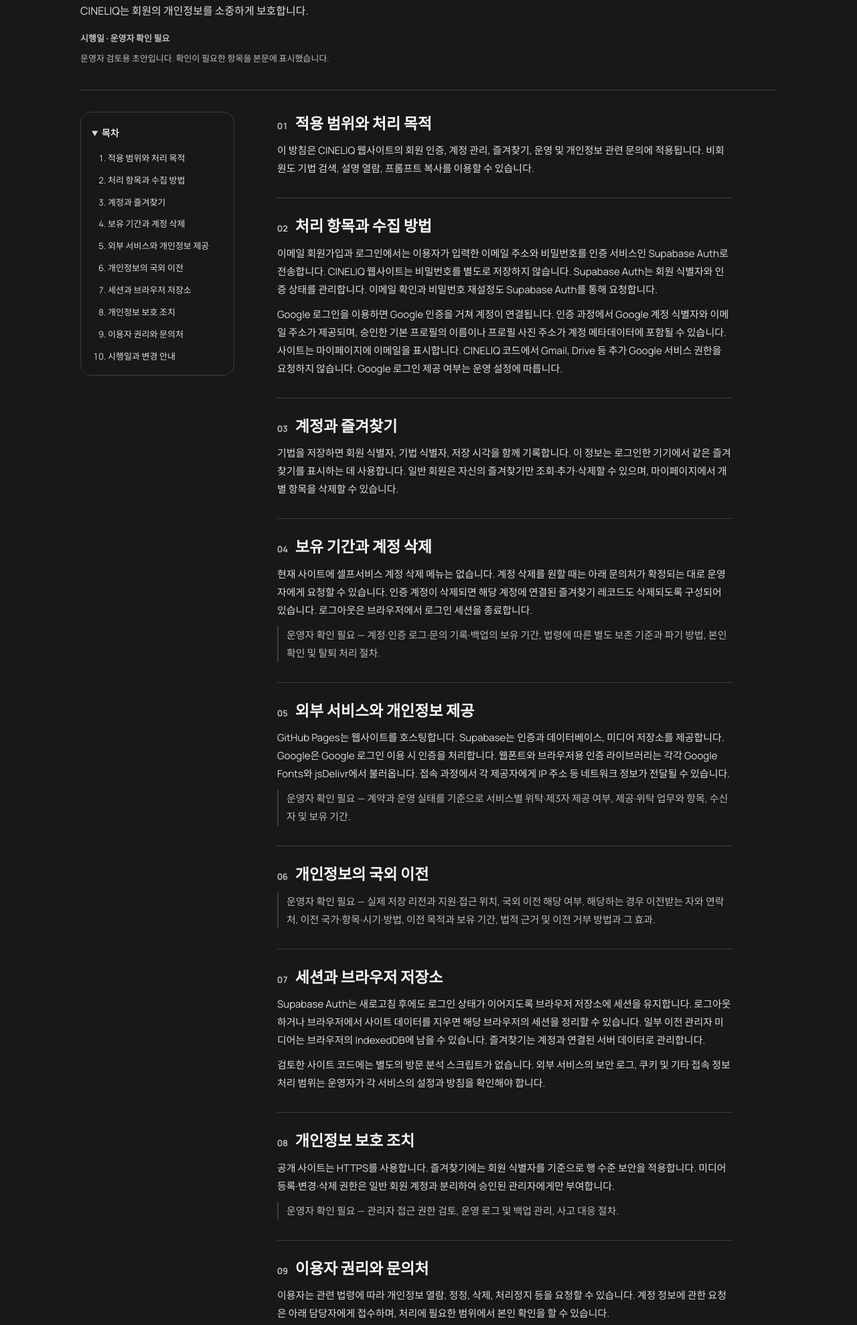
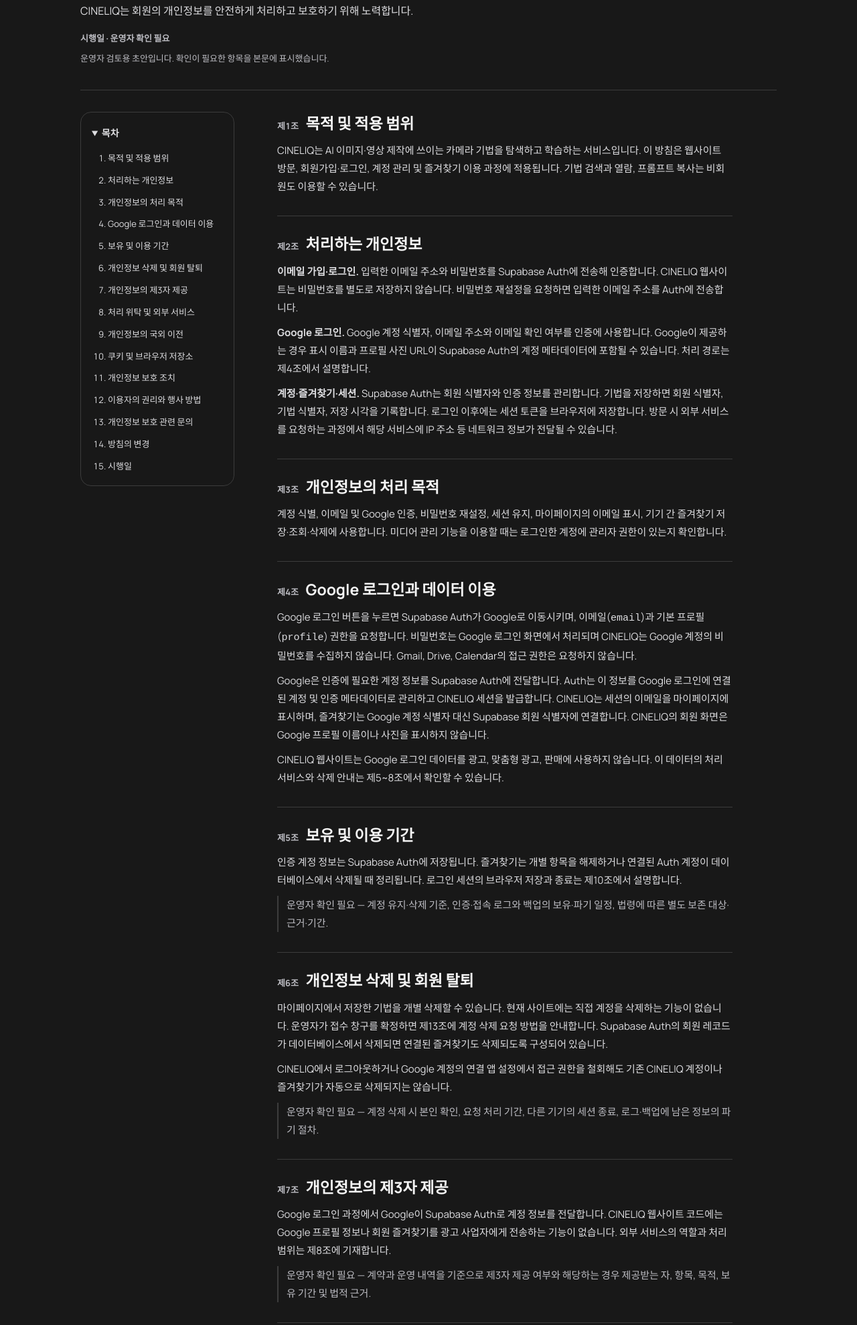
Before and after one commit to guswn861415911-collab/cineliq, a plain HTML site: page privacy.html in a window 1280 px wide. Shown: the part 249-2228 px from the top of the page at 67% size. Drawn offline with Linux system fonts and the light colour scheme.

Commit message:
Clarify CINELIQ Google OAuth privacy disclosures

```diff
--- a/privacy.html
+++ b/privacy.html
@@ -4,7 +4,7 @@
   <meta charset="UTF-8">
   <meta name="viewport" content="width=device-width,initial-scale=1">
   <meta name="theme-color" content="#111214">
-  <meta name="description" content="CINELIQ는 회원의 개인정보를 소중하게 보호합니다.">
+  <meta name="description" content="CINELIQ는 회원의 개인정보를 안전하게 처리하고 보호하기 위해 노력합니다.">
   <title>개인정보처리방침 | CINELIQ</title>
   <link rel="stylesheet" href="styles.css">
   <link rel="stylesheet" href="legal.css">
@@ -20,7 +20,7 @@
     <header class="legal-intro">
       <p class="eyebrow">PRIVACY POLICY</p>
       <h1>개인정보처리방침</h1>
-      <p>CINELIQ는 회원의 개인정보를 소중하게 보호합니다.</p>
+      <p>CINELIQ는 회원의 개인정보를 안전하게 처리하고 보호하기 위해 노력합니다.</p>
       <p class="legal-date">시행일 · 운영자 확인 필요</p>
       <p class="legal-draft">운영자 검토용 초안입니다. 확인이 필요한 항목을 본문에 표시했습니다.</p>
     </header>
@@ -29,65 +29,98 @@
         <summary>목차</summary>
         <nav aria-label="개인정보처리방침 목차">
           <ol>
-          <li><a href="#article-1">적용 범위와 처리 목적</a></li>
-          <li><a href="#article-2">처리 항목과 수집 방법</a></li>
-          <li><a href="#article-3">계정과 즐겨찾기</a></li>
-          <li><a href="#article-4">보유 기간과 계정 삭제</a></li>
-          <li><a href="#article-5">외부 서비스와 개인정보 제공</a></li>
-          <li><a href="#article-6">개인정보의 국외 이전</a></li>
-          <li><a href="#article-7">세션과 브라우저 저장소</a></li>
-          <li><a href="#article-8">개인정보 보호 조치</a></li>
-          <li><a href="#article-9">이용자 권리와 문의처</a></li>
-          <li><a href="#article-10">시행일과 변경 안내</a></li>
+            <li><a href="#article-1">목적 및 적용 범위</a></li>
+            <li><a href="#article-2">처리하는 개인정보</a></li>
+            <li><a href="#article-3">개인정보의 처리 목적</a></li>
+            <li><a href="#article-4">Google 로그인과 데이터 이용</a></li>
+            <li><a href="#article-5">보유 및 이용 기간</a></li>
+            <li><a href="#article-6">개인정보 삭제 및 회원 탈퇴</a></li>
+            <li><a href="#article-7">개인정보의 제3자 제공</a></li>
+            <li><a href="#article-8">처리 위탁 및 외부 서비스</a></li>
+            <li><a href="#article-9">개인정보의 국외 이전</a></li>
+            <li><a href="#article-10">쿠키 및 브라우저 저장소</a></li>
+            <li><a href="#article-11">개인정보 보호 조치</a></li>
+            <li><a href="#article-12">이용자의 권리와 행사 방법</a></li>
+            <li><a href="#article-13">개인정보 보호 관련 문의</a></li>
+            <li><a href="#article-14">방침의 변경</a></li>
+            <li><a href="#article-15">시행일</a></li>
           </ol>
         </nav>
       </details>
       <article aria-label="개인정보처리방침 본문">
         <section class="legal-section" id="article-1" tabindex="-1">
-          <h2><span class="legal-number">01</span> 적용 범위와 처리 목적</h2>
-          <p>이 방침은 CINELIQ 웹사이트의 회원 인증, 계정 관리, 즐겨찾기, 운영 및 개인정보 관련 문의에 적용됩니다. 비회원도 기법 검색, 설명 열람, 프롬프트 복사를 이용할 수 있습니다.</p>
+          <h2><span class="legal-number">제1조</span> 목적 및 적용 범위</h2>
+          <p>CINELIQ는 AI 이미지·영상 제작에 쓰이는 카메라 기법을 탐색하고 학습하는 서비스입니다. 이 방침은 웹사이트 방문, 회원가입·로그인, 계정 관리 및 즐겨찾기 이용 과정에 적용됩니다. 기법 검색과 열람, 프롬프트 복사는 비회원도 이용할 수 있습니다.</p>
         </section>
         <section class="legal-section" id="article-2" tabindex="-1">
-          <h2><span class="legal-number">02</span> 처리 항목과 수집 방법</h2>
-          <p>이메일 회원가입과 로그인에서는 이용자가 입력한 이메일 주소와 비밀번호를 인증 서비스인 Supabase Auth로 전송합니다. CINELIQ 웹사이트는 비밀번호를 별도로 저장하지 않습니다. Supabase Auth는 회원 식별자와 인증 상태를 관리합니다. 이메일 확인과 비밀번호 재설정도 Supabase Auth를 통해 요청합니다.</p>
-          <p>Google 로그인을 이용하면 Google 인증을 거쳐 계정이 연결됩니다. 인증 과정에서 Google 계정 식별자와 이메일 주소가 제공되며, 승인한 기본 프로필의 이름이나 프로필 사진 주소가 계정 메타데이터에 포함될 수 있습니다. 사이트는 마이페이지에 이메일을 표시합니다. CINELIQ 코드에서 Gmail, Drive 등 추가 Google 서비스 권한을 요청하지 않습니다. Google 로그인 제공 여부는 운영 설정에 따릅니다.</p>
+          <h2><span class="legal-number">제2조</span> 처리하는 개인정보</h2>
+          <p><strong>이메일 가입·로그인.</strong> 입력한 이메일 주소와 비밀번호를 Supabase Auth에 전송해 인증합니다. CINELIQ 웹사이트는 비밀번호를 별도로 저장하지 않습니다. 비밀번호 재설정을 요청하면 입력한 이메일 주소를 Auth에 전송합니다.</p>
+          <p><strong>Google 로그인.</strong> Google 계정 식별자, 이메일 주소와 이메일 확인 여부를 인증에 사용합니다. Google이 제공하는 경우 표시 이름과 프로필 사진 URL이 Supabase Auth의 계정 메타데이터에 포함될 수 있습니다. 처리 경로는 제4조에서 설명합니다.</p>
+          <p><strong>계정·즐겨찾기·세션.</strong> Supabase Auth는 회원 식별자와 인증 정보를 관리합니다. 기법을 저장하면 회원 식별자, 기법 식별자, 저장 시각을 기록합니다. 로그인 이후에는 세션 토큰을 브라우저에 저장합니다. 방문 시 외부 서비스를 요청하는 과정에서 해당 서비스에 IP 주소 등 네트워크 정보가 전달될 수 있습니다.</p>
         </section>
         <section class="legal-section" id="article-3" tabindex="-1">
-          <h2><span class="legal-number">03</span> 계정과 즐겨찾기</h2>
-          <p>기법을 저장하면 회원 식별자, 기법 식별자, 저장 시각을 함께 기록합니다. 이 정보는 로그인한 기기에서 같은 즐겨찾기를 표시하는 데 사용합니다. 일반 회원은 자신의 즐겨찾기만 조회·추가·삭제할 수 있으며, 마이페이지에서 개별 항목을 삭제할 수 있습니다.</p>
+          <h2><span class="legal-number">제3조</span> 개인정보의 처리 목적</h2>
+          <p>계정 식별, 이메일 및 Google 인증, 비밀번호 재설정, 세션 유지, 마이페이지의 이메일 표시, 기기 간 즐겨찾기 저장·조회·삭제에 사용합니다. 미디어 관리 기능을 이용할 때는 로그인한 계정에 관리자 권한이 있는지 확인합니다.</p>
         </section>
         <section class="legal-section" id="article-4" tabindex="-1">
-          <h2><span class="legal-number">04</span> 보유 기간과 계정 삭제</h2>
-          <p>현재 사이트에 셀프서비스 계정 삭제 메뉴는 없습니다. 계정 삭제를 원할 때는 아래 문의처가 확정되는 대로 운영자에게 요청할 수 있습니다. 인증 계정이 삭제되면 해당 계정에 연결된 즐겨찾기 레코드도 삭제되도록 구성되어 있습니다. 로그아웃은 브라우저에서 로그인 세션을 종료합니다.</p>
-          <p class="legal-review">운영자 확인 필요 — 계정·인증 로그·문의 기록·백업의 보유 기간, 법령에 따른 별도 보존 기준과 파기 방법, 본인 확인 및 탈퇴 처리 절차.</p>
+          <h2><span class="legal-number">제4조</span> Google 로그인과 데이터 이용</h2>
+          <p>Google 로그인 버튼을 누르면 Supabase Auth가 Google로 이동시키며, 이메일(<code>email</code>)과 기본 프로필(<code>profile</code>) 권한을 요청합니다. 비밀번호는 Google 로그인 화면에서 처리되며 CINELIQ는 Google 계정의 비밀번호를 수집하지 않습니다. Gmail, Drive, Calendar의 접근 권한은 요청하지 않습니다.</p>
+          <p>Google은 인증에 필요한 계정 정보를 Supabase Auth에 전달합니다. Auth는 이 정보를 Google 로그인에 연결된 계정 및 인증 메타데이터로 관리하고 CINELIQ 세션을 발급합니다. CINELIQ는 세션의 이메일을 마이페이지에 표시하며, 즐겨찾기는 Google 계정 식별자 대신 Supabase 회원 식별자에 연결합니다. CINELIQ의 회원 화면은 Google 프로필 이름이나 사진을 표시하지 않습니다.</p>
+          <p>CINELIQ 웹사이트는 Google 로그인 데이터를 광고, 맞춤형 광고, 판매에 사용하지 않습니다. 이 데이터의 처리 서비스와 삭제 안내는 제5~8조에서 확인할 수 있습니다.</p>
         </section>
         <section class="legal-section" id="article-5" tabindex="-1">
-          <h2><span class="legal-number">05</span> 외부 서비스와 개인정보 제공</h2>
-          <p>GitHub Pages는 웹사이트를 호스팅합니다. Supabase는 인증과 데이터베이스, 미디어 저장소를 제공합니다. Google은 Google 로그인 이용 시 인증을 처리합니다. 웹폰트와 브라우저용 인증 라이브러리는 각각 Google Fonts와 jsDelivr에서 불러옵니다. 접속 과정에서 각 제공자에게 IP 주소 등 네트워크 정보가 전달될 수 있습니다.</p>
-          <p class="legal-review">운영자 확인 필요 — 계약과 운영 실태를 기준으로 서비스별 위탁·제3자 제공 여부, 제공·위탁 업무와 항목, 수신자 및 보유 기간.</p>
+          <h2><span class="legal-number">제5조</span> 보유 및 이용 기간</h2>
+          <p>인증 계정 정보는 Supabase Auth에 저장됩니다. 즐겨찾기는 개별 항목을 해제하거나 연결된 Auth 계정이 데이터베이스에서 삭제될 때 정리됩니다. 로그인 세션의 브라우저 저장과 종료는 제10조에서 설명합니다.</p>
+          <p class="legal-review">운영자 확인 필요 — 계정 유지·삭제 기준, 인증·접속 로그와 백업의 보유·파기 일정, 법령에 따른 별도 보존 대상·근거·기간.</p>
         </section>
         <section class="legal-section" id="article-6" tabindex="-1">
-          <h2><span class="legal-number">06</span> 개인정보의 국외 이전</h2>
-          <p class="legal-review">운영자 확인 필요 — 실제 저장 리전과 지원·접근 위치, 국외 이전 해당 여부. 해당하는 경우 이전받는 자와 연락처, 이전 국가·항목·시기·방법, 이전 목적과 보유 기간, 법적 근거 및 이전 거부 방법과 그 효과.</p>
+          <h2><span class="legal-number">제6조</span> 개인정보 삭제 및 회원 탈퇴</h2>
+          <p>마이페이지에서 저장한 기법을 개별 삭제할 수 있습니다. 현재 사이트에는 직접 계정을 삭제하는 기능이 없습니다. 운영자가 접수 창구를 확정하면 제13조에 계정 삭제 요청 방법을 안내합니다. Supabase Auth의 회원 레코드가 데이터베이스에서 삭제되면 연결된 즐겨찾기도 삭제되도록 구성되어 있습니다.</p>
+          <p>CINELIQ에서 로그아웃하거나 Google 계정의 연결 앱 설정에서 접근 권한을 철회해도 기존 CINELIQ 계정이나 즐겨찾기가 자동으로 삭제되지는 않습니다.</p>
+          <p class="legal-review">운영자 확인 필요 — 계정 삭제 시 본인 확인, 요청 처리 기간, 다른 기기의 세션 종료, 로그·백업에 남은 정보의 파기 절차.</p>
         </section>
         <section class="legal-section" id="article-7" tabindex="-1">
-          <h2><span class="legal-number">07</span> 세션과 브라우저 저장소</h2>
-          <p>Supabase Auth는 새로고침 후에도 로그인 상태가 이어지도록 브라우저 저장소에 세션을 유지합니다. 로그아웃하거나 브라우저에서 사이트 데이터를 지우면 해당 브라우저의 세션을 정리할 수 있습니다. 일부 이전 관리자 미디어는 브라우저의 IndexedDB에 남을 수 있습니다. 즐겨찾기는 계정과 연결된 서버 데이터로 관리합니다.</p>
-          <p>검토한 사이트 코드에는 별도의 방문 분석 스크립트가 없습니다. 외부 서비스의 보안 로그, 쿠키 및 기타 접속 정보 처리 범위는 운영자가 각 서비스의 설정과 방침을 확인해야 합니다.</p>
+          <h2><span class="legal-number">제7조</span> 개인정보의 제3자 제공</h2>
+          <p>Google 로그인 과정에서 Google이 Supabase Auth로 계정 정보를 전달합니다. CINELIQ 웹사이트 코드에는 Google 프로필 정보나 회원 즐겨찾기를 광고 사업자에게 전송하는 기능이 없습니다. 외부 서비스의 역할과 처리 범위는 제8조에 기재합니다.</p>
+          <p class="legal-review">운영자 확인 필요 — 계약과 운영 내역을 기준으로 제3자 제공 여부와 해당하는 경우 제공받는 자, 항목, 목적, 보유 기간 및 법적 근거.</p>
         </section>
         <section class="legal-section" id="article-8" tabindex="-1">
-          <h2><span class="legal-number">08</span> 개인정보 보호 조치</h2>
-          <p>공개 사이트는 HTTPS를 사용합니다. 즐겨찾기에는 회원 식별자를 기준으로 행 수준 보안을 적용합니다. 미디어 등록·변경·삭제 권한은 일반 회원 계정과 분리하여 승인된 관리자에게만 부여합니다.</p>
-          <p class="legal-review">운영자 확인 필요 — 관리자 접근 권한 검토, 운영 로그 및 백업 관리, 사고 대응 절차.</p>
+          <h2><span class="legal-number">제8조</span> 처리 위탁 및 외부 서비스</h2>
+          <p><strong>Supabase.</strong> 인증, 세션, 즐겨찾기 데이터베이스와 사이트 미디어 저장소를 제공합니다. 이메일 로그인과 비밀번호 재설정 요청을 처리하며, Google 계정 연결 정보와 회원 인증 정보를 관리합니다.</p>
+          <p><strong>Google.</strong> Google 로그인 이용 시 계정을 인증하고 승인된 계정 정보를 Supabase Auth에 제공합니다. Google Fonts는 웹폰트를 전달합니다.</p>
+          <p><strong>GitHub Pages와 jsDelivr.</strong> 각각 사이트 호스팅과 브라우저용 Supabase 라이브러리 전달에 사용됩니다. 사이트나 리소스를 불러올 때 해당 제공자가 접속 요청을 받습니다.</p>
+          <p class="legal-review">운영자 확인 필요 — 서비스별 계약 관계와 위탁 여부, 실제 수탁자 명칭과 위탁 범위, 이메일 발송 인프라.</p>
         </section>
         <section class="legal-section" id="article-9" tabindex="-1">
-          <h2><span class="legal-number">09</span> 이용자 권리와 문의처</h2>
-          <p>이용자는 관련 법령에 따라 개인정보 열람, 정정, 삭제, 처리정지 등을 요청할 수 있습니다. 계정 정보에 관한 요청은 아래 담당자에게 접수하며, 처리에 필요한 범위에서 본인 확인을 할 수 있습니다.</p>
-          <p class="legal-review">운영자 확인 필요 — 운영자 또는 사업자 명칭, 개인정보 보호 담당자, 개인정보 문의 이메일 및 권리 행사 접수 절차.</p>
+          <h2><span class="legal-number">제9조</span> 개인정보의 국외 이전</h2>
+          <p>서비스명만으로는 회원 정보가 저장·처리되는 국가를 확정할 수 없습니다.</p>
+          <p class="legal-review">운영자 확인 필요 — 실제 저장 리전과 접근 위치, 국외 이전에 해당하는지 여부 및 법적 근거. 해당하는 경우 이전받는 자와 연락처, 국가, 항목, 목적, 시기와 방법, 보유 기간, 거부 방법과 효과.</p>
         </section>
         <section class="legal-section" id="article-10" tabindex="-1">
-          <h2><span class="legal-number">10</span> 시행일과 변경 안내</h2>
-          <p>확정된 시행일은 문서 상단에 표시합니다. 내용이 바뀌면 이 페이지에서 변경 내용과 적용일을 안내합니다.</p>
+          <h2><span class="legal-number">제10조</span> 쿠키 및 브라우저 저장소</h2>
+          <p>Supabase Auth는 현재 브라우저의 <code>localStorage</code>를 사용해 세션을 유지합니다. 세션에는 인증 요청에 쓰는 액세스 토큰과 갱신 토큰이 포함됩니다. 현재 기기에서 로그아웃하면 그 세션이 종료됩니다. 브라우저에서 사이트 데이터를 삭제하면 해당 브라우저에 저장된 세션을 지울 수 있습니다.</p>
+          <p>CINELIQ 자체 코드에는 쿠키나 <code>sessionStorage</code>에 회원 정보를 기록하는 로직과 방문 분석 스크립트가 없습니다. Google 로그인 화면과 외부 제공자의 쿠키·로그는 각 제공자의 처리 범위에 따릅니다. 이전 관리자 미디어는 해당 브라우저의 IndexedDB에 남아 있을 수 있습니다.</p>
+        </section>
+        <section class="legal-section" id="article-11" tabindex="-1">
+          <h2><span class="legal-number">제11조</span> 개인정보 보호 조치</h2>
+          <p>사이트와 인증 요청은 HTTPS를 사용합니다. Google 로그인에는 PKCE를 적용합니다. Supabase의 행 수준 보안(RLS)은 로그인한 회원이 자신의 즐겨찾기만 조회·추가·삭제하도록 제한합니다. 미디어 관리 권한은 서버에서 확인하며 일반 회원에게 부여되지 않습니다. 브라우저의 Supabase 연결에는 공개 클라이언트 키를 사용합니다.</p>
+        </section>
+        <section class="legal-section" id="article-12" tabindex="-1">
+          <h2><span class="legal-number">제12조</span> 이용자의 권리와 행사 방법</h2>
+          <p>마이페이지에서 계정 이메일과 즐겨찾기를 확인하고, 저장한 기법을 삭제하거나 로그아웃할 수 있습니다. 이메일 계정의 비밀번호 재설정은 로그인 화면에서 요청할 수 있습니다.</p>
+          <p>관련 법령에 따른 열람·정정·삭제·처리정지 요청은 운영자가 확정한 개인정보 문의 창구를 통해 접수할 수 있도록 안내할 예정입니다.</p>
+        </section>
+        <section class="legal-section" id="article-13" tabindex="-1">
+          <h2><span class="legal-number">제13조</span> 개인정보 보호 관련 문의</h2>
+          <p class="legal-review">운영자 확인 필요 — 운영자 또는 사업자 명칭, 개인정보 보호 담당자나 담당 부서, 공개가 승인된 문의 이메일 또는 연락처와 요청 접수 방법. 현재 공개할 수 있는 문의처는 확인되지 않았습니다.</p>
+        </section>
+        <section class="legal-section" id="article-14" tabindex="-1">
+          <h2><span class="legal-number">제14조</span> 방침의 변경</h2>
+          <p>개인정보처리방침을 변경하는 경우 이 페이지에 변경 내용과 적용일을 게시합니다. 관련 법령에 따라 별도 고지나 동의가 필요한 경우 해당 절차를 따릅니다.</p>
+        </section>
+        <section class="legal-section" id="article-15" tabindex="-1">
+          <h2><span class="legal-number">제15조</span> 시행일</h2>
+          <p class="legal-review">운영자가 시행일을 확정하면 이 페이지 상단과 이 조항에 표시합니다.</p>
         </section>
         <a class="legal-top-link" href="#top">맨 위로 <span aria-hidden="true">↑</span></a>
       </article>
```
